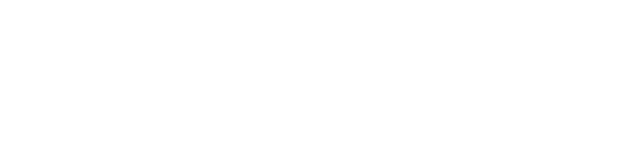
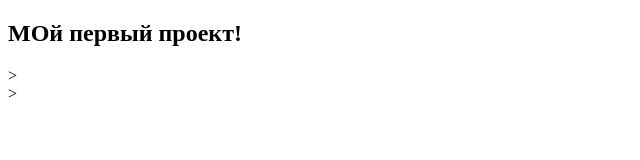
Before and after one commit to zaneov/first-project, a plain HTML site: page index.html in a window 1280 px wide. Shown: the whole page, without its empty margins (0-640 px from the left). Drawn offline with Linux system fonts and the light colour scheme.

Commit message:
Мой первый коммит

```diff
--- a/index.html
+++ b/index.html
@@ -6,5 +6,8 @@
   <link rel="stylesheet" href="style.css">
  </head>
  <body>
+    <header>
+        <h2 class="h2"> МОй первый проект! </h2>>
+    </header>>
  </body>
 </html>
```
